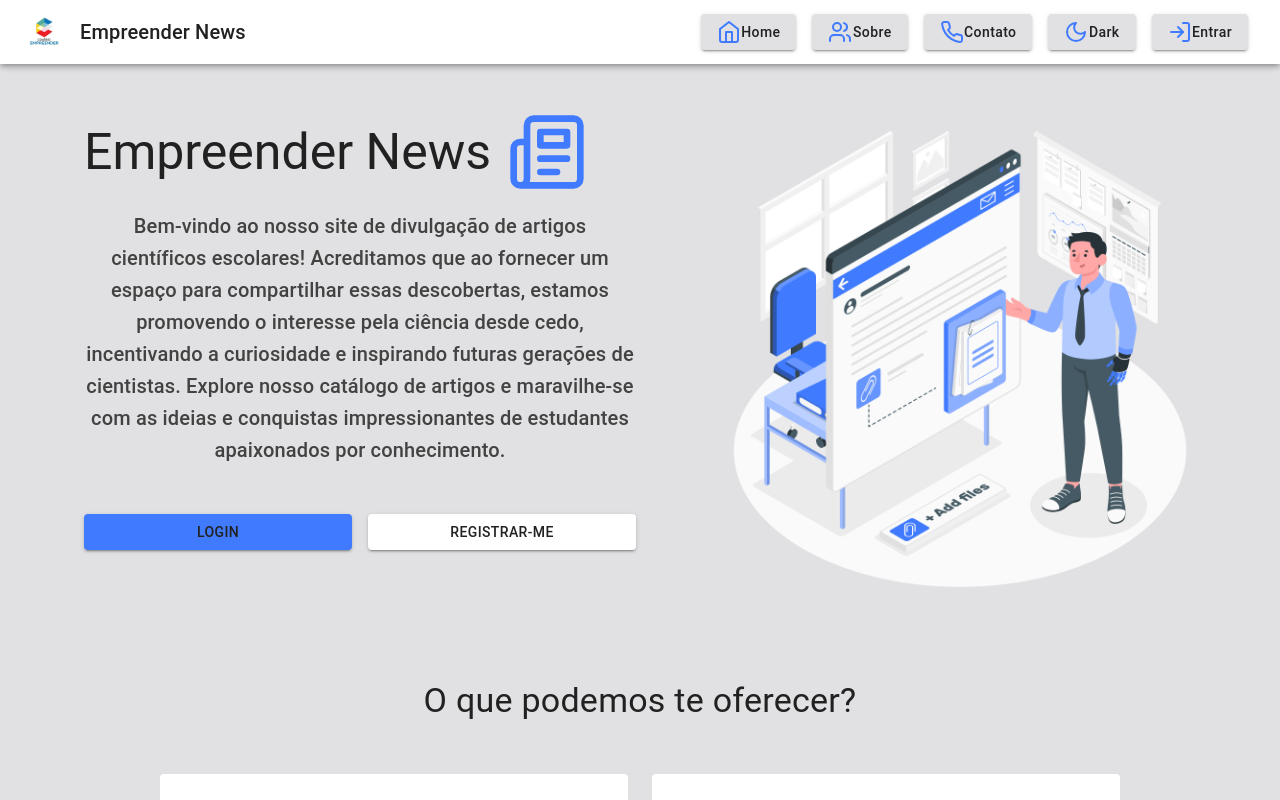
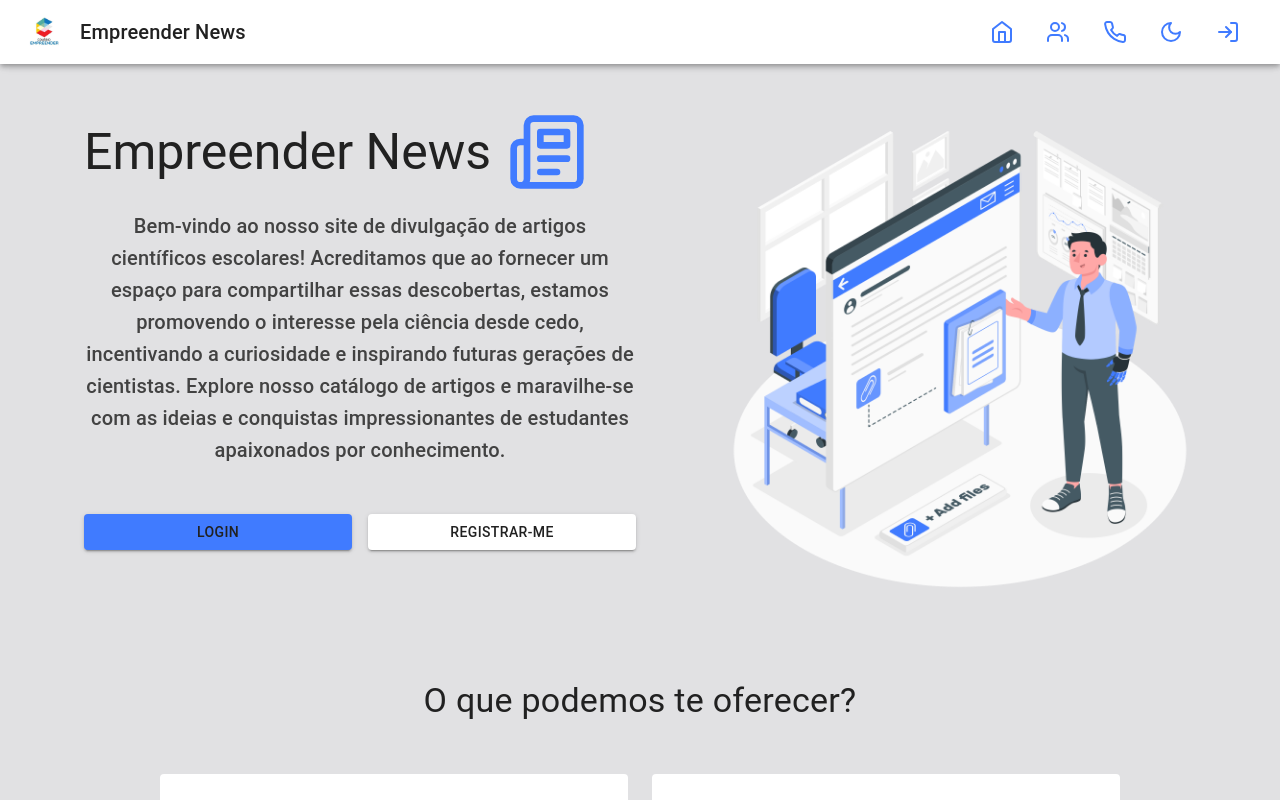
Before and after one commit to rapon1kt/Blog, a Next.js app in the folder client/: page / in a window 1280 px wide. Shown: the top 800 px of the page. Built offline with nearby package versions, Linux system fonts and the light colour scheme; no server answers.

Commit message:
refactor: change buttons to icon-buttons

```diff
--- a/client/src/components/navbar/navbar-auth/navbar-auth.tsx
+++ b/client/src/components/navbar/navbar-auth/navbar-auth.tsx
@@ -1,14 +1,6 @@
 "use client";
 import { setLogout } from "@/state/state";
-import {
-	Box,
-	Button,
-	ListItem,
-	ListItemButton,
-	SxProps,
-	Typography,
-	useTheme,
-} from "@mui/material";
+import { IconButton, SxProps, useTheme } from "@mui/material";
 import { LogInIcon, LogOutIcon } from "lucide-react";
 import { useRouter } from "next/navigation";
 import { useDispatch } from "react-redux";
@@ -28,12 +20,10 @@ export default function NavbarAuth({
 
 	if (token) {
 		return (
-			<Button
-				variant="contained"
+			<IconButton
 				sx={{
 					textTransform: "none",
 					color: "text.primary",
-					bgcolor: "background.paper",
 					marginInline: 1,
 					...props,
 				}}
@@ -47,25 +37,21 @@ export default function NavbarAuth({
 					color={alternative}
 					style={{ marginRight: 0.5 }}
 				/>
-				Sair
-			</Button>
+			</IconButton>
 		);
 	} else {
 		return (
-			<Button
-				variant="contained"
+			<IconButton
 				sx={{
 					textTransform: "none",
 					color: "text.primary",
-					bgcolor: "background.paper",
 					marginInline: 1,
 					...props,
 				}}
 				onClick={() => router.push("/login")}
 			>
 				<LogInIcon size={24} color={alternative} style={{ marginRight: 0.5 }} />
-				Entrar
-			</Button>
+			</IconButton>
 		);
 	}
 }
--- a/client/src/components/navbar/navbar-drawer/navbar-drawer.tsx
+++ b/client/src/components/navbar/navbar-drawer/navbar-drawer.tsx
@@ -28,19 +28,16 @@ import { setLogout } from "@/state/state";
 const navLinks = [
 	{
 		id: 1,
-		name: "Home",
 		link: "/home",
 		icon: HomeIcon,
 	},
 	{
 		id: 2,
-		name: "Sobre",
 		link: "#about",
 		icon: UsersIcon,
 	},
 	{
 		id: 3,
-		name: "Contato",
 		link: "#contact",
 		icon: PhoneIcon,
 	},
@@ -101,7 +98,6 @@ export default function NavbarDrawer({ token }: { token: string }) {
 					<Box
 						key={item.id}
 						sx={{
-							width: "100%",
 							display: "flex",
 							flexDirection: "column",
 							justifyContent: "center",
@@ -113,24 +109,12 @@ export default function NavbarDrawer({ token }: { token: string }) {
 								sx={{ textAlign: "center", color: "alternative" }}
 							>
 								<item.icon style={{ marginInline: 6 }} />
-								<Typography
-									variant="h6"
-									align="right"
-									sx={{
-										color: "text.secondary",
-										textDecoration: "none",
-										width: "100%",
-									}}
-								>
-									{item.name}
-								</Typography>
 							</ListItemButton>
 						</ListItem>
 					</Box>
 				))}
 				<Box
 					sx={{
-						width: "100%",
 						display: "flex",
 						flexDirection: "column",
 						justifyContent: "center",
@@ -144,17 +128,6 @@ export default function NavbarDrawer({ token }: { token: string }) {
 							) : (
 								<Sun style={{ marginInline: 6 }} />
 							)}
-							<Typography
-								variant="h6"
-								align="right"
-								sx={{
-									color: "text.secondary",
-									textDecoration: "none",
-									width: "100%",
-								}}
-							>
-								Tema
-							</Typography>
 						</ListItemButton>
 					</ListItem>
 					{token ? (
@@ -163,34 +136,12 @@ export default function NavbarDrawer({ token }: { token: string }) {
 								sx={{ textAlign: "center", color: "alternative" }}
 							>
 								<LogOut style={{ marginInline: 6, color: alternative }} />
-								<Typography
-									variant="h6"
-									align="right"
-									sx={{
-										color: "text.secondary",
-										textDecoration: "none",
-										width: "100%",
-									}}
-								>
-									Sair
-								</Typography>
 							</ListItemButton>
 						</ListItem>
 					) : (
 						<ListItem key={5} onClick={() => router.push("/login")}>
 							<ListItemButton sx={{ textAlign: "center" }}>
 								<LogInIcon style={{ marginInline: 6, color: alternative }} />
-								<Typography
-									variant="h6"
-									align="right"
-									sx={{
-										color: "text.secondary",
-										textDecoration: "none",
-										width: "100%",
-									}}
-								>
-									Entrar
-								</Typography>
 							</ListItemButton>
 						</ListItem>
 					)}
--- a/client/src/components/navbar/navbar-is-cover/navbar-is-cover.tsx
+++ b/client/src/components/navbar/navbar-is-cover/navbar-is-cover.tsx
@@ -1,4 +1,4 @@
-import { Box, Button, SxProps, useTheme } from "@mui/material";
+import { Box, IconButton, SxProps, useTheme } from "@mui/material";
 import { useRouter } from "next/navigation";
 import NavbarTheme from "../navbar-theme/navbar-theme";
 import {
@@ -15,19 +15,16 @@ import { User } from "@/models";
 const coverLinks = [
 	{
 		id: 1,
-		name: "Home",
 		link: "/home",
 		icon: HomeIcon,
 	},
 	{
 		id: 2,
-		name: "Sobre",
 		link: "#about",
 		icon: UsersIcon,
 	},
 	{
 		id: 3,
-		name: "Contato",
 		link: "#contact",
 		icon: PhoneIcon,
 	},
@@ -58,13 +55,11 @@ export default function NavbarIsCover({
 		return (
 			<Box sx={props?.box}>
 				{coverLinks.map((item: any) => (
-					<Button
+					<IconButton
 						key={item.id}
-						variant="contained"
 						sx={{
 							textTransform: "none",
 							color: "text.primary",
-							bgcolor: "background.paper",
 							marginInline: 1,
 							...props?.button,
 						}}
@@ -75,8 +70,7 @@ export default function NavbarIsCover({
 							color={alternative}
 							style={{ marginRight: 0.5 }}
 						/>
-						{item.name}
-					</Button>
+					</IconButton>
 				))}
 				<NavbarTheme props={props?.button} />
 				<NavbarAuth token={token!} props={props?.button} />
@@ -86,27 +80,22 @@ export default function NavbarIsCover({
 		return (
 			<Box sx={props?.box}>
 				{params?.userId ? (
-					<Button
-						variant="contained"
+					<IconButton
 						sx={{
 							textTransform: "none",
 							color: "text.primary",
-							bgcolor: "background.paper",
 							marginInline: 1,
 							...props?.button,
 						}}
 						onClick={() => router.push(`/home`)}
 					>
 						<Home size={24} color={alternative} style={{ marginRight: 0.5 }} />
-						Home
-					</Button>
+					</IconButton>
 				) : (
-					<Button
-						variant="contained"
+					<IconButton
 						sx={{
 							textTransform: "none",
 							color: "text.primary",
-							bgcolor: "background.paper",
 							marginInline: 1,
 							...props?.button,
 						}}
@@ -117,15 +106,12 @@ export default function NavbarIsCover({
 							color={alternative}
 							style={{ marginRight: 0.5 }}
 						/>
-						Meu Perfil
-					</Button>
+					</IconButton>
 				)}
-				<Button
-					variant="contained"
+				<IconButton
 					sx={{
 						textTransform: "none",
 						color: "text.primary",
-						bgcolor: "background.paper",
 						marginInline: 1,
 						...props?.button,
 					}}
@@ -136,8 +122,7 @@ export default function NavbarIsCover({
 						color={alternative}
 						style={{ marginRight: 0.5 }}
 					/>
-					Configurações
-				</Button>
+				</IconButton>
 				<NavbarTheme props={props?.button} />
 				<NavbarAuth token={token!} props={props?.button} />
 			</Box>
--- a/client/src/components/navbar/navbar-menu/navbar-menu.tsx
+++ b/client/src/components/navbar/navbar-menu/navbar-menu.tsx
@@ -1,5 +1,5 @@
 "use client";
-import { Button, Menu, useTheme, Box } from "@mui/material";
+import { Menu, useTheme, Box, IconButton } from "@mui/material";
 import { LayoutDashboard } from "lucide-react";
 import React from "react";
 import NavbarIsCover from "../navbar-is-cover/navbar-is-cover";
@@ -33,7 +33,7 @@ export default function NavbarMenu({
 
 	return (
 		<Box sx={{ display: { xs: "block", md: "none" } }}>
-			<Button
+			<IconButton
 				id="basic-button"
 				aria-controls={open ? "basic-menu" : undefined}
 				aria-haspopup="true"
@@ -41,7 +41,7 @@ export default function NavbarMenu({
 				onClick={handleClick}
 			>
 				<LayoutDashboard color={alternative} />
-			</Button>
+			</IconButton>
 			<Menu
 				id="basic-menu"
 				anchorEl={anchorEl}
--- a/client/src/components/navbar/navbar-theme/navbar-theme.tsx
+++ b/client/src/components/navbar/navbar-theme/navbar-theme.tsx
@@ -1,6 +1,6 @@
 "use client";
 import { setMode } from "@/state/state";
-import { Button, SxProps, useTheme } from "@mui/material";
+import { IconButton, SxProps, useTheme } from "@mui/material";
 import { Moon, Sun } from "lucide-react";
 import { useDispatch } from "react-redux";
 
@@ -12,37 +12,31 @@ export default function NavbarTheme({ props }: { props?: SxProps }) {
 
 	if (theme.palette.mode === "light") {
 		return (
-			<Button
-				variant="contained"
+			<IconButton
 				sx={{
 					textTransform: "none",
 					color: "text.primary",
-					bgcolor: "background.paper",
 					marginInline: 1,
 					...props,
 				}}
 				onClick={() => dispatch(setMode())}
 			>
 				<Moon size={24} color={alternative} style={{ marginRight: 0.5 }} />
-				Dark
-			</Button>
+			</IconButton>
 		);
 	} else {
 		return (
-			<Button
-				variant="contained"
+			<IconButton
 				sx={{
 					textTransform: "none",
 					color: "text.primary",
-					bgcolor: "background.paper",
 					marginInline: 1,
 					...props,
 				}}
 				onClick={() => dispatch(setMode())}
 			>
 				<Sun size={24} color={alternative} style={{ marginRight: 0.5 }} />
-				Light
-			</Button>
+			</IconButton>
 		);
 	}
 }
```
